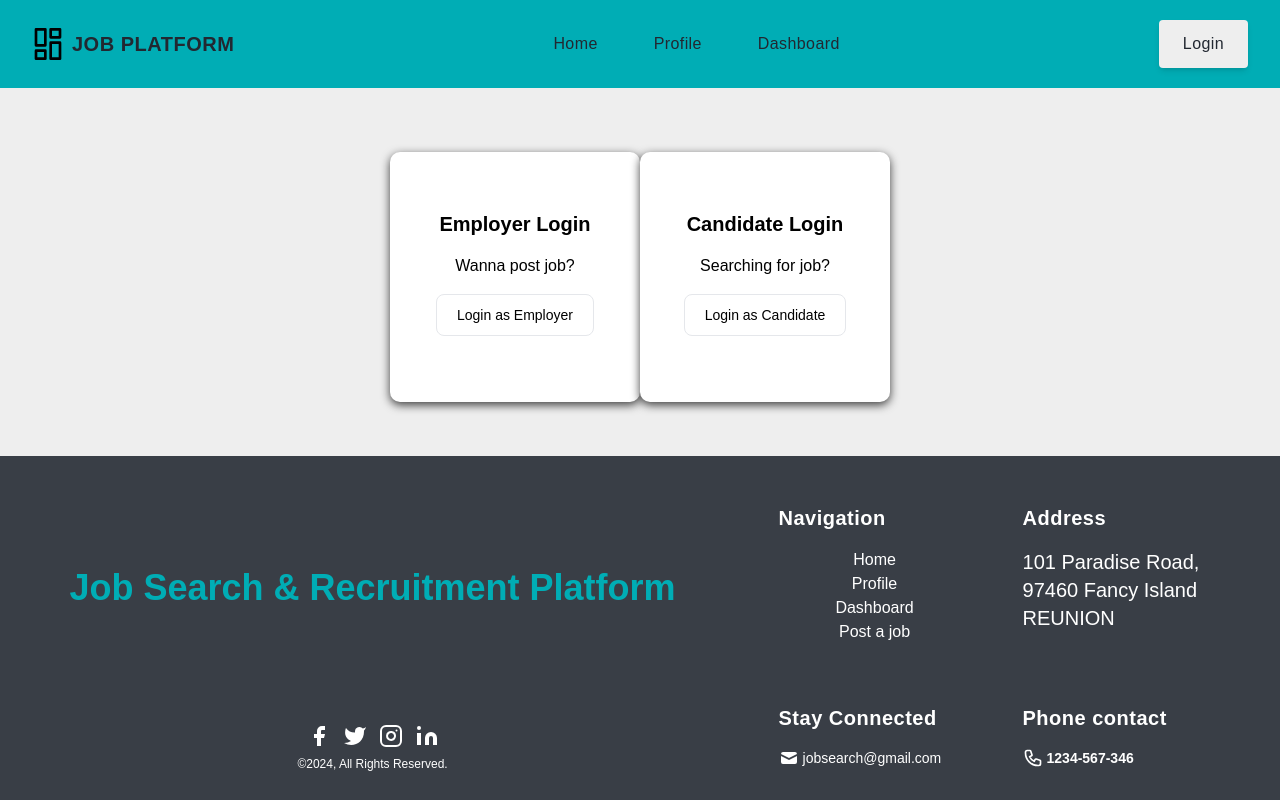
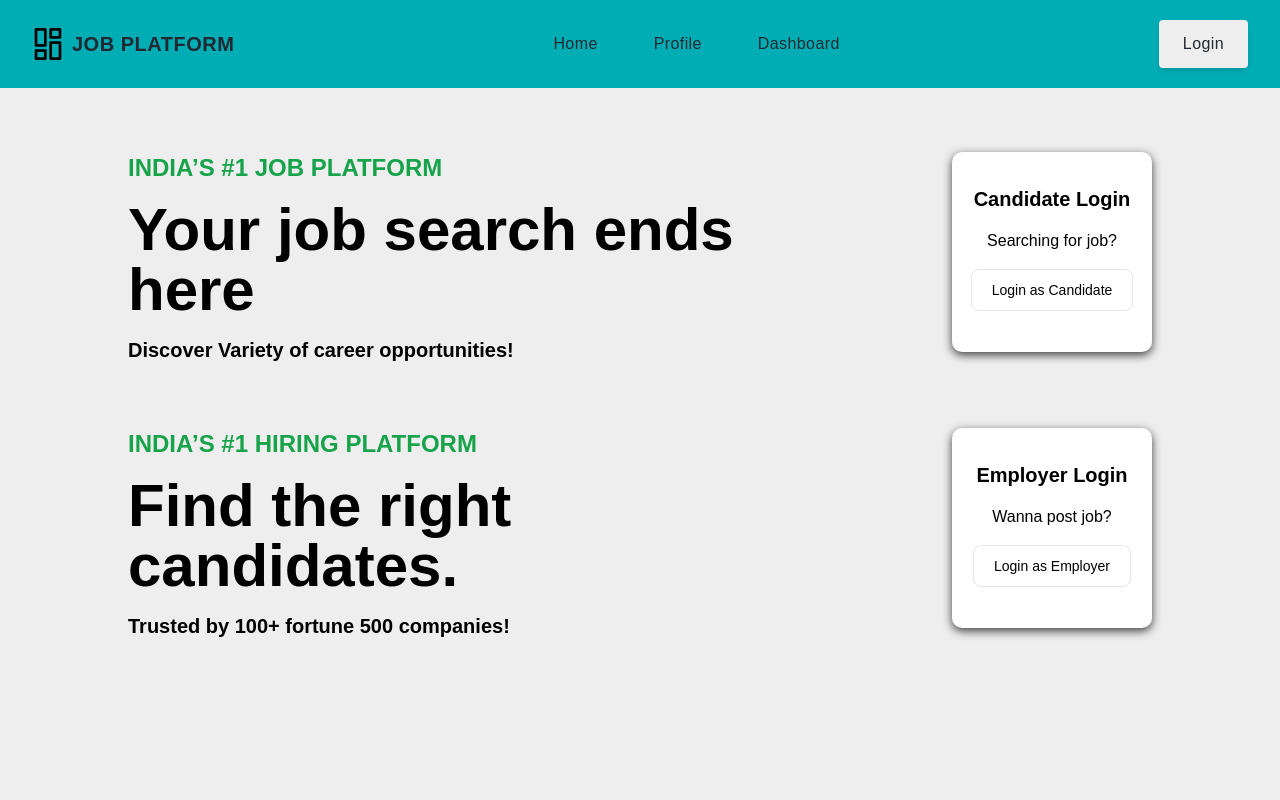
Before and after one commit to Raja12raja/WEB-14-Job-Search-and-Recruitment-Platform, a React (Create React App) app in the folder client/: page /login in a window 1280 px wide. Shown: the top 800 px of the page. Built offline with nearby package versions, Linux system fonts and the light colour scheme.

Commit message:
updated login page

```diff
--- a/client/src/components/Login.js
+++ b/client/src/components/Login.js
@@ -14,27 +14,72 @@
   const [userName, setUserName] = useState("");
   const [userEmail, setUserEmail] = useState("");
 
-const determineUserRole = (user1) => {
-
-      const userRole = user1; // if user is employee or candidate
-      localStorage.setItem('userRole', userRole); // Store user role in local storage
-
-}
+  const determineUserRole = (user1) => {
+    const userRole = user1; // if user is employee or candidate
+    localStorage.setItem("userRole", userRole); // Store user role in local storage
+  };
 
   if (isLoading) {
     return <div>Loading ...</div>;
   }
 
   return (
-    <div className="flex flex-col items-center mt-16">
-      <div className="flex justify-center space-x-4">
-        {!isAuthenticated ? (
+    <div className="flex flex-col h-screen">
+      <div className="flex flex-row justify-between items-start mt-16 mx-32">
+        <div className="text-left flex-1">
+          <h1 className="text-green-600 text-2xl font-bold mb-4">
+            INDIA’S #1 JOB PLATFORM
+          </h1>
+          <h2 className="text-6xl font-bold text-black mb-4">
+            Your job search ends here
+          </h2>
+          <p className="text-xl font-bold text-black">
+            Discover Variety of career opportunities!
+          </p>
+        </div>
+        {!isAuthenticated && (
           <div
-            className="flex flex-col items-center justify-center p-4 bg-white rounded-lg shadow-lg"
+            className="flex flex-col items-center justify-center p-4 bg-white rounded-lg shadow-lg ml-32"
             style={{
-              width: "250px",
-              height: "250px",
-              margin: "0 auto",
+              width: "200px",
+              height: "200px",
+              borderRadius: "10px",
+              boxShadow: "0 3px 10px rgba(0, 0, 0, 0.75)",
+            }}
+          >
+            <h2 className="text-xl font-bold mb-4">Candidate Login</h2>
+            <p className="mb-4">Searching for job?</p>
+            <button
+              className="text-black-700 hover:text-white border border-black-700 hover:bg-purple-800 focus:ring-4 focus:outline-none focus:ring-purple-300 font-medium rounded-lg text-sm px-5 py-2.5 text-center mb-2 dark:border-purple-400 dark:text-purple-400 dark:hover:text-white dark:hover:bg-purple-500 dark:focus:ring-purple-900"
+              onClick={() => {
+                loginWithRedirect();
+                determineUserRole("candidate");
+              }}
+            >
+              Login as Candidate
+            </button>
+          </div>
+        )}
+      </div>
+
+      <div className="flex flex-row justify-between items-start mt-16 mx-32">
+        <div className="text-left flex-1">
+          <h1 className="text-green-600 text-2xl font-bold mb-4">
+            INDIA’S #1 HIRING PLATFORM
+          </h1>
+          <h2 className="text-6xl font-bold text-black mb-4">
+            Find the right candidates.
+          </h2>
+          <p className="text-xl font-bold text-black">
+            Trusted by 100+ fortune 500 companies!
+          </p>
+        </div>
+        {!isAuthenticated && (
+          <div
+            className="flex flex-col items-center justify-center p-4 bg-white rounded-lg shadow-lg ml-32"
+            style={{
+              width: "200px",
+              height: "200px",
               borderRadius: "10px",
               boxShadow: "0 3px 10px rgba(0, 0, 0, 0.75)",
             }}
@@ -43,56 +88,30 @@
             <p className="mb-4">Wanna post job?</p>
             <button
               className="text-black-700 hover:text-white border border-black-700 hover:bg-purple-800 focus:ring-4 focus:outline-none focus:ring-purple-300 font-medium rounded-lg text-sm px-5 py-2.5 text-center mb-2 dark:border-purple-400 dark:text-purple-400 dark:hover:text-white dark:hover:bg-purple-500 dark:focus:ring-purple-900"
-              onClick={() => {loginWithRedirect();
-                determineUserRole('employer');
+              onClick={() => {
+                loginWithRedirect();
+                determineUserRole("employer");
               }}
             >
               Login as Employer
             </button>
           </div>
-        ) : (
-          <></>
         )}
+      </div>
 
-        {!isAuthenticated ? (
-          <div
-            className="flex flex-col items-center justify-center p-4 bg-white rounded-lg shadow-lg "
-            style={{
-              width: "250px",
-              height: "250px",
-              margin: "0 auto",
-              borderRadius: "10px",
-              boxShadow: "0 3px 10px rgba(0, 0, 0, 0.75)",
-            }}
-          >
-            <h2 className="text-xl font-bold mb-4 ">Candidate Login</h2>
-            <p className="mb-4">Searching for job?</p>
-            <button
-              className="text-black-700 hover:text-white border border-black-700 hover:bg-purple-800 focus:ring-4 focus:outline-none focus:ring-purple-300 font-medium rounded-lg text-sm px-5 py-2.5 text-center mb-2 dark:border-purple-400 dark:text-purple-400 dark:hover:text-white dark:hover:bg-purple-500 dark:focus:ring-purple-900"
-              onClick={() => {loginWithRedirect();
-                determineUserRole('candidate');
-              }}
-            >
-              Login as Candidate
-            </button>
-          </div>
-        ) : (
-          <></>
-        )}
-
-        {isAuthenticated ? (
+      {isAuthenticated && (
+        <div className="flex justify-center mt-16">
           <div
             className="flex flex-col items-center justify-center p-4 bg-white rounded-lg shadow-lg"
             style={{
-              width: "250px",
-              height: "250px",
-              margin: "0 auto",
+              width: "200px",
+              height: "200px",
               borderRadius: "10px",
               boxShadow: "0 3px 10px rgba(0, 0, 0, 0.75)",
+              margin: "0 32px",
             }}
           >
             <h2 className="text-xl font-bold mb-4">Wanna Logout ?🥲</h2>
-
             <button
               className="text-black-700 hover:text-white border border-black-700 hover:bg-purple-800 focus:ring-4 focus:outline-none focus:ring-purple-300 font-medium rounded-lg text-sm px-5 py-2.5 text-center mb-2 dark:border-purple-400 dark:text-purple-400 dark:hover:text-white dark:hover:bg-purple-500 dark:focus:ring-purple-900"
               onClick={() => logout()}
@@ -100,10 +119,8 @@
               Logout
             </button>
           </div>
-        ) : (
-          <></>
-        )}
-      </div>
+        </div>
+      )}
     </div>
   );
 };
```
